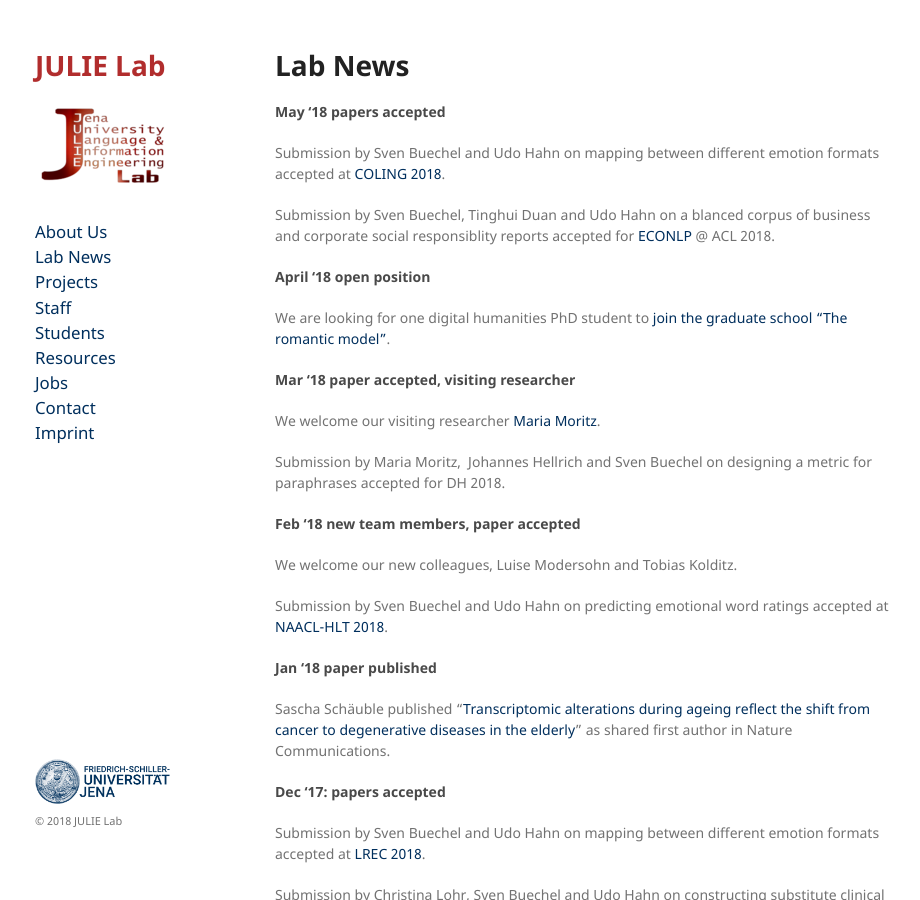
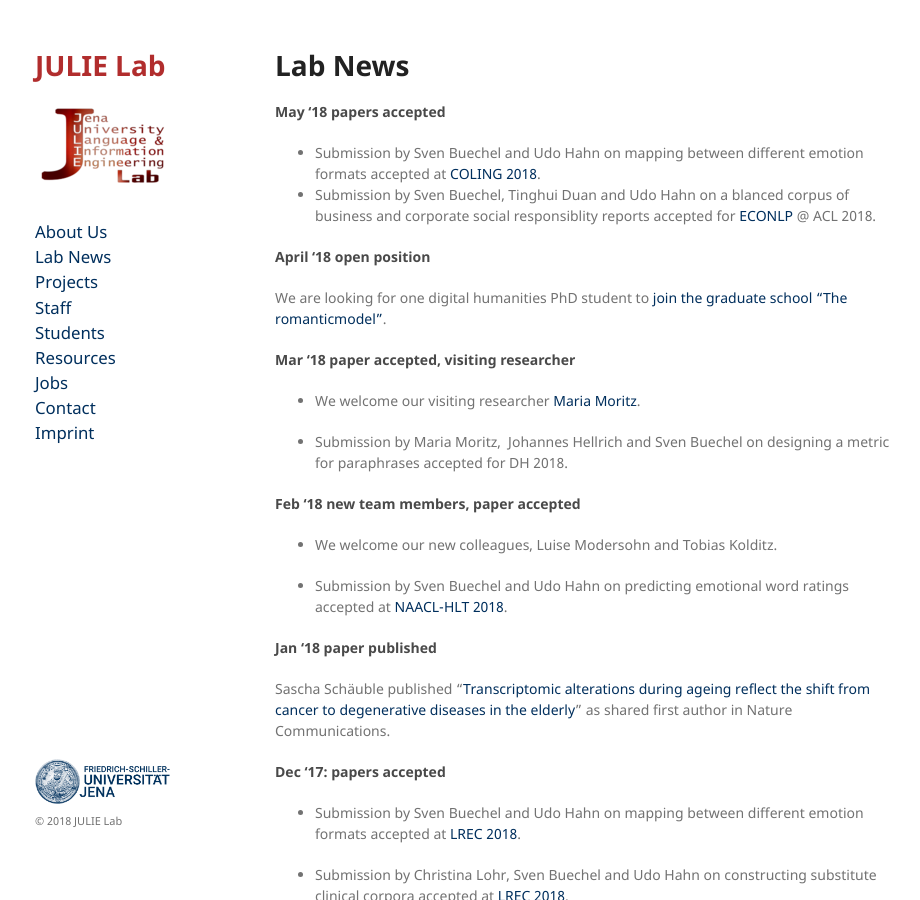
Before and after one commit to JULIELab/JULIELab.github.io, a Jekyll site: the page built from news.md, in a window 1280 px wide and 900 px high. Shown: the whole window, without its empty margins (175-1095 px from the left). Built offline with Jekyll 4.4.1, drawn with Linux system fonts in a browser that asks for light colours; our own code applies the rules of GitHub Pages for plain Markdown files.

Commit message:
Update news.md

```diff
--- a/news.md
+++ b/news.md
@@ -4,56 +4,38 @@ layout: default
 # Lab News
 
 #### May '18 papers accepted
-Submission by Sven Buechel and Udo Hahn on mapping between different
-emotion formats accepted at [COLING 2018](http://coling2018.org/).
-
-Submission by Sven Buechel, Tinghui Duan and Udo Hahn on a blanced
-corpus of business and corporate social responsiblity reports accepted
-for [ECONLP](http://julielab.de/econlp2018.html) @ ACL 2018.
+* Submission by Sven Buechel and Udo Hahn on mapping between different emotion formats accepted at [COLING 2018](http://coling2018.org/).
+* Submission by Sven Buechel, Tinghui Duan and Udo Hahn on a blanced corpus of business and corporate social responsiblity reports accepted for [ECONLP](http://julielab.de/econlp2018.html) @ ACL 2018.
 
 #### April '18 open position
 
-We are looking for one digital humanities PhD student to [join the
-graduate school "The romantic
-model"](http://www.julielab.de/coling_multimedia/de/downloads/Stellenausschreibung_Computerlinguistik_2018_04_15_UH_pdf.pdf).
+We are looking for one digital humanities PhD student to [join the graduate school "The romanticmodel"](http://www.julielab.de/coling_multimedia/de/downloads/Stellenausschreibung_Computerlinguistik_2018_04_15_UH_pdf.pdf).
 
 #### Mar '18 paper accepted, visiting researcher
 
-We welcome our visiting researcher [Maria
-Moritz](http://www.etrap.eu/thesis-students/).
+* We welcome our visiting researcher [Maria Moritz](http://www.etrap.eu/thesis-students/).
 
-Submission by Maria Moritz,  Johannes Hellrich and Sven Buechel on
-designing a metric for paraphrases accepted for DH 2018.
+* Submission by Maria Moritz,  Johannes Hellrich and Sven Buechel on designing a metric for paraphrases accepted for DH 2018.
 
 #### Feb '18 new team members, paper accepted
 
-We welcome our new colleagues, Luise Modersohn and Tobias Kolditz.
+* We welcome our new colleagues, Luise Modersohn and Tobias Kolditz.
 
-Submission by Sven Buechel and Udo Hahn on predicting emotional word
-ratings accepted at [NAACL-HLT 2018](http://naacl2018.org/).
+* Submission by Sven Buechel and Udo Hahn on predicting emotional word ratings accepted at [NAACL-HLT 2018](http://naacl2018.org/).
 
 #### Jan '18 paper published
 
-Sascha Schäuble published "[Transcriptomic alterations during ageing
-reflect the shift from cancer to degenerative diseases in the
-elderly](https://www.nature.com/articles/s41467-017-02395-2)" as shared
-first author in Nature Communications.
+Sascha Schäuble published "[Transcriptomic alterations during ageing reflect the shift from cancer to degenerative diseases in the elderly](https://www.nature.com/articles/s41467-017-02395-2)" as shared first author in Nature Communications.
 
 #### Dec '17: papers accepted
 
-Submission by Sven Buechel and Udo Hahn on mapping between different
-emotion formats accepted at [LREC
-2018](http://lrec2018.lrec-conf.org/en/).
+* Submission by Sven Buechel and Udo Hahn on mapping between different emotion formats accepted at [LREC 2018](http://lrec2018.lrec-conf.org/en/).
 
-Submission by Christina Lohr, Sven Buechel and Udo Hahn on constructing
-substitute clinical corpora accepted at [LREC
-2018](http://lrec2018.lrec-conf.org/en/).
+* Submission by Christina Lohr, Sven Buechel and Udo Hahn on constructing substitute clinical corpora accepted at [LREC 2018](http://lrec2018.lrec-conf.org/en/).
 
 #### Nov '17: new team members, guest scientists, paper accepted, invited talks
 
-We welcome our new colleagues, [Stephanie
-Luther](http://www.julielab.de/Staff/Stephanie+Luther.html "Stephanie Luther") and Bernd
-Kampe.
+* We welcome our new colleagues, [Stephanie Luther](http://www.julielab.de/Staff/Stephanie+Luther.html "Stephanie Luther") and Bernd Kampe.
 
 We welcome our two guest scientists, [Maria
 Moritz](http://www.etrap.eu/thesis-students/) and [Elisabeth
```
